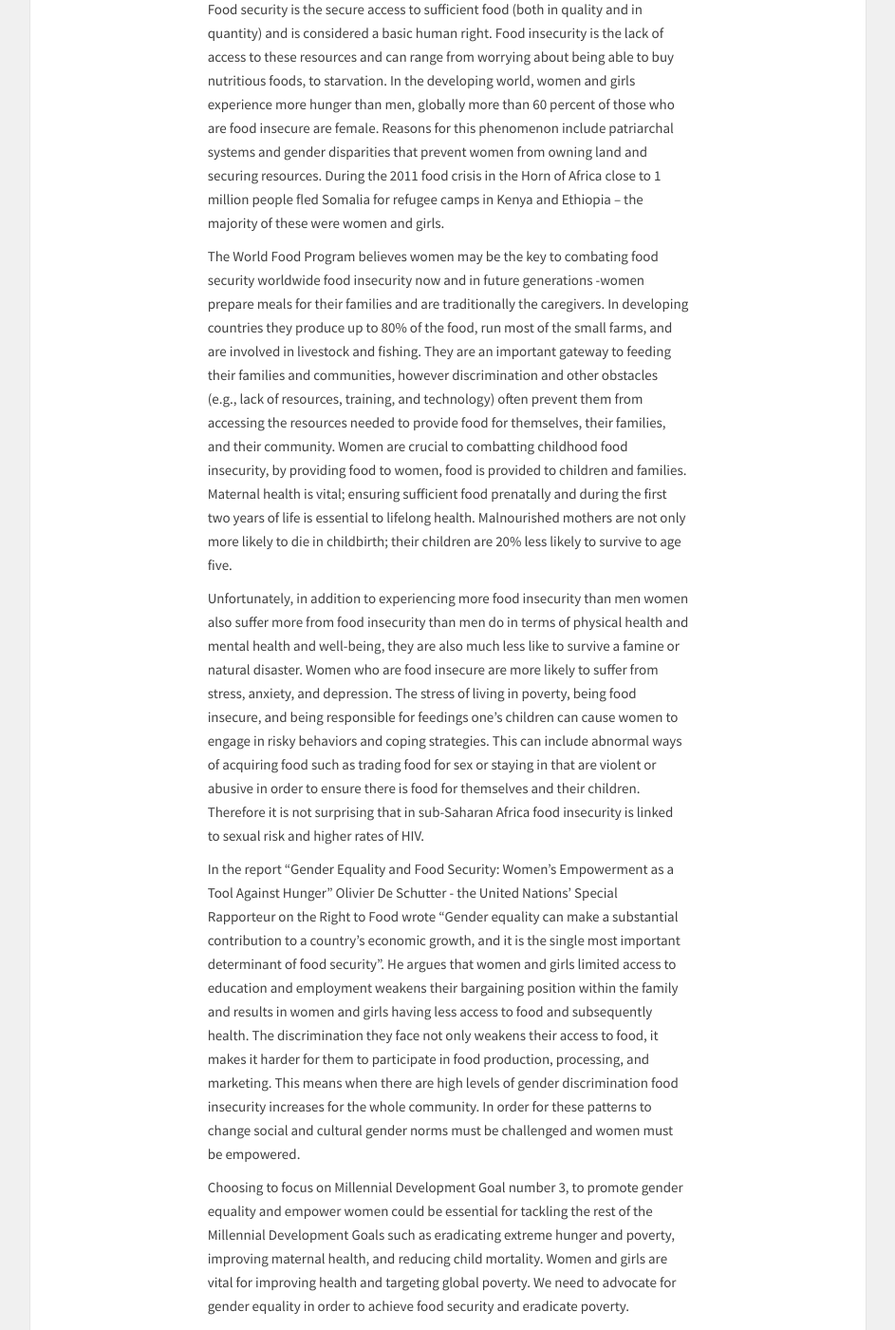
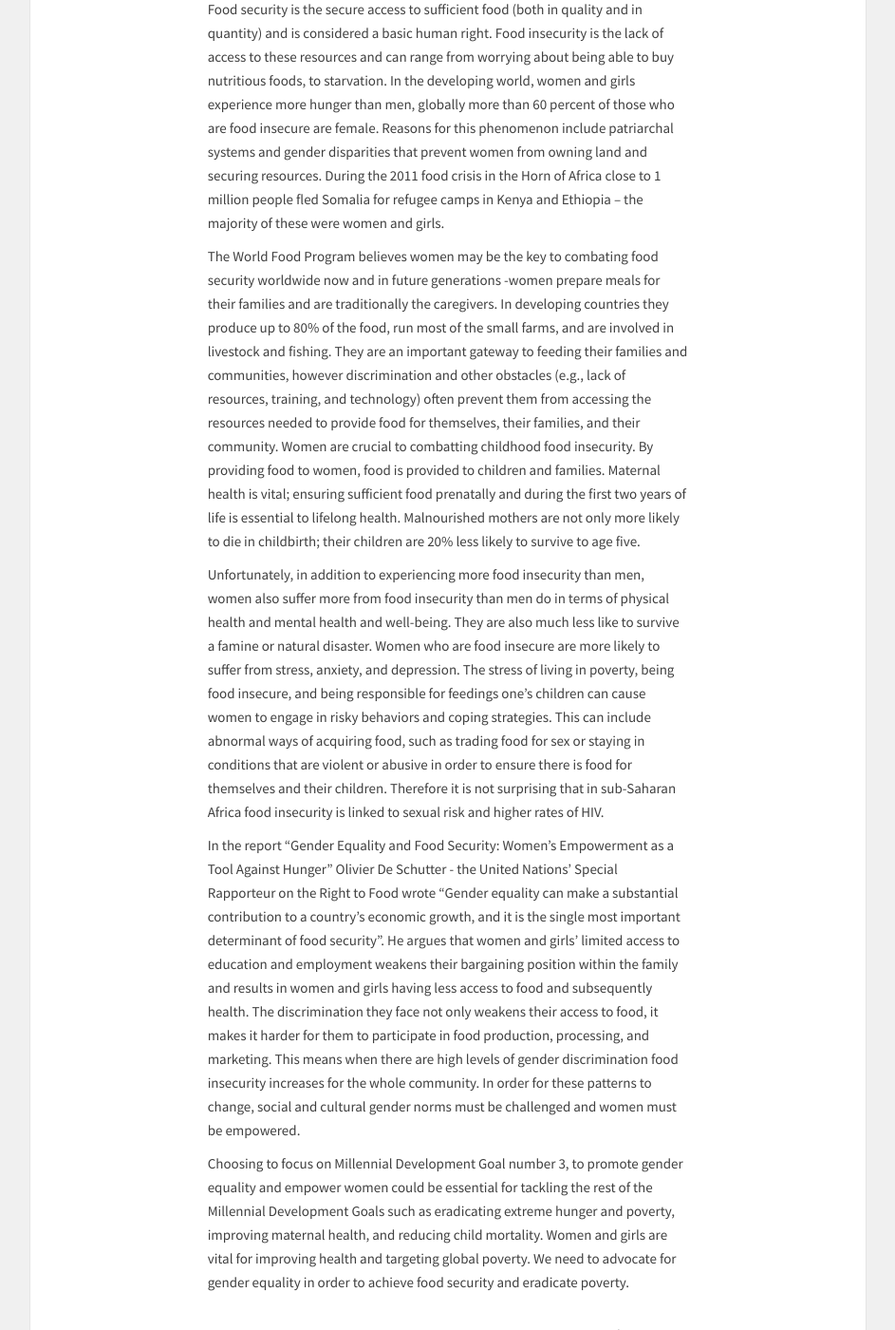
Before and after one commit to tristen/lisa, a Jekyll site: the page built from _posts/2013-10-10-women-and-food-insecurity-why-gender-matters.md, in a window 1280 px wide and 1400 px high, scrolled down 665 px. Shown: the whole window at 95% size, without its empty margins (168-1111 px from the left). Built offline with Jekyll 4.4.1, drawn with Linux system fonts in a browser that asks for light colours; Markdown is read by kramdown in place of the engine named in the settings; comment, search, counter and statistics services are not loaded.

Commit message:
Updated 2013-10-10-women-and-food-insecurity-why-gender-matters.md

```diff
--- a/_posts/2013-10-10-women-and-food-insecurity-why-gender-matters.md
+++ b/_posts/2013-10-10-women-and-food-insecurity-why-gender-matters.md
@@ -1,60 +1,17 @@
 ---
+layout: blog
 category: blog
-layout: blog
-title: 'Women and Food Insecurity: Why Gender Matters'
-splash: '/img/splash/women-food-security.png'
+title: "Women and Food Insecurity: Why Gender Matters"
+splash: "/img/splash/women-food-security.png"
+published: true
 ---
 
-Food security is the secure access to sufficient food (both in quality and in
-quantity) and is considered a basic human right. Food insecurity is the lack of access to
-these resources and can range from worrying about being able to buy nutritious foods, to
-starvation. In the developing world, women and girls experience more hunger than men,
-globally more than 60 percent of those who are food insecure are female. Reasons for this
-phenomenon include patriarchal systems and gender disparities that prevent women from
-owning land and securing resources. During the 2011 food crisis in the Horn of Africa
-close to 1 million people fled Somalia for refugee camps in Kenya and Ethiopia – the
-majority of these were women and girls.
+Food security is the secure access to sufficient food (both in quality and in quantity) and is considered a basic human right. Food insecurity is the lack of access to these resources and can range from worrying about being able to buy nutritious foods, to starvation. In the developing world, women and girls experience more hunger than men, globally more than 60 percent of those who are food insecure are female. Reasons for this phenomenon include patriarchal systems and gender disparities that prevent women from owning land and securing resources. During the 2011 food crisis in the Horn of Africa close to 1 million people fled Somalia for refugee camps in Kenya and Ethiopia – the majority of these were women and girls.
 
-The World Food Program believes women may be the key to combating food
-security worldwide food insecurity now and in future generations -women prepare
-meals for their families and are traditionally the caregivers. In developing countries they
-produce up to 80% of the food, run most of the small farms, and are involved in livestock
-and fishing. They are an important gateway to feeding their families and communities,
-however discrimination and other obstacles (e.g., lack of resources, training, and
-technology) often prevent them from accessing the resources needed to provide food
-for themselves, their families, and their community. Women are crucial to combatting
-childhood food insecurity, by providing food to women, food is provided to children and
-families. Maternal health is vital; ensuring sufficient food prenatally and during the first
-two years of life is essential to lifelong health. Malnourished mothers are not only more
-likely to die in childbirth; their children are 20% less likely to survive to age five.
+The World Food Program believes women may be the key to combating food security worldwide now and in future generations -women prepare meals for their families and are traditionally the caregivers. In developing countries they produce up to 80% of the food, run most of the small farms, and are involved in livestock and fishing. They are an important gateway to feeding their families and communities, however discrimination and other obstacles (e.g., lack of resources, training, and technology) often prevent them from accessing the resources needed to provide food for themselves, their families, and their community. Women are crucial to combatting childhood food insecurity. By providing food to women, food is provided to children and families. Maternal health is vital; ensuring sufficient food prenatally and during the first two years of life is essential to lifelong health. Malnourished mothers are not only more likely to die in childbirth; their children are 20% less likely to survive to age five.
 
-Unfortunately, in addition to experiencing more food insecurity than men women
-also suffer more from food insecurity than men do in terms of physical health and mental
-health and well-being, they are also much less like to survive a famine or natural disaster.
-Women who are food insecure are more likely to suffer from stress, anxiety, and
-depression. The stress of living in poverty, being food insecure, and being responsible for
-feedings one’s children can cause women to engage in risky behaviors and coping
-strategies. This can include abnormal ways of acquiring food such as trading food for sex
-or staying in that are violent or abusive in order to ensure there is food for themselves
-and their children. Therefore it is not surprising that in sub-Saharan Africa food
-insecurity is linked to sexual risk and higher rates of HIV.
+Unfortunately, in addition to experiencing more food insecurity than men, women also suffer more from food insecurity than men do in terms of physical health and mental health and well-being. They are also much less like to survive a famine or natural disaster. Women who are food insecure are more likely to suffer from stress, anxiety, and depression. The stress of living in poverty, being food insecure, and being responsible for feedings one’s children can cause women to engage in risky behaviors and coping strategies. This can include abnormal ways of acquiring food, such as trading food for sex or staying in conditions that are violent or abusive in order to ensure there is food for themselves and their children. Therefore it is not surprising that in sub-Saharan Africa food insecurity is linked to sexual risk and higher rates of HIV.
 
-In the report “Gender Equality and Food Security: Women’s Empowerment as a
-Tool Against Hunger” Olivier De Schutter - the United Nations’ Special Rapporteur on
-the Right to Food wrote “Gender equality can make a substantial contribution to a
-country’s economic growth, and it is the single most important determinant of food
-security”. He argues that women and girls limited access to education and employment
-weakens their bargaining position within the family and results in women and girls
-having less access to food and subsequently health. The discrimination they face not
-only weakens their access to food, it makes it harder for them to participate in food
-production, processing, and marketing. This means when there are high levels of gender
-discrimination food insecurity increases for the whole community. In order for these
-patterns to change social and cultural gender norms must be challenged and women must
-be empowered.
+In the report “Gender Equality and Food Security: Women’s Empowerment as a Tool Against Hunger” Olivier De Schutter  - the United Nations’ Special Rapporteur on the Right to Food wrote “Gender equality can make a substantial contribution to a country’s economic growth, and it is the single most important determinant of food security”. He argues that women and girls' limited access to education and employment weakens their bargaining position within the family and results in women and girls having less access to food and subsequently health. The discrimination they face not only weakens their access to food, it makes it harder for them to participate in food production, processing, and marketing. This means when there are high levels of gender discrimination food insecurity increases for the whole community. In order for these patterns to change, social and cultural gender norms must be challenged and women must be empowered.
 
-Choosing to focus on Millennial Development Goal number 3, to promote gender
-equality and empower women could be essential for tackling the rest of the Millennial
-Development Goals such as eradicating extreme hunger and poverty, improving maternal
-health, and reducing child mortality. Women and girls are vital for improving health and
-targeting global poverty. We need to advocate for gender equality in order to achieve
-food security and eradicate poverty.
+Choosing to focus on Millennial Development Goal number 3, to promote gender equality and empower women could be essential for tackling the rest of the Millennial Development Goals such as eradicating extreme hunger and poverty, improving maternal health, and reducing child mortality. Women and girls are vital for improving health and targeting global poverty. We need to advocate for gender equality in order to achieve food security and eradicate poverty.
```
